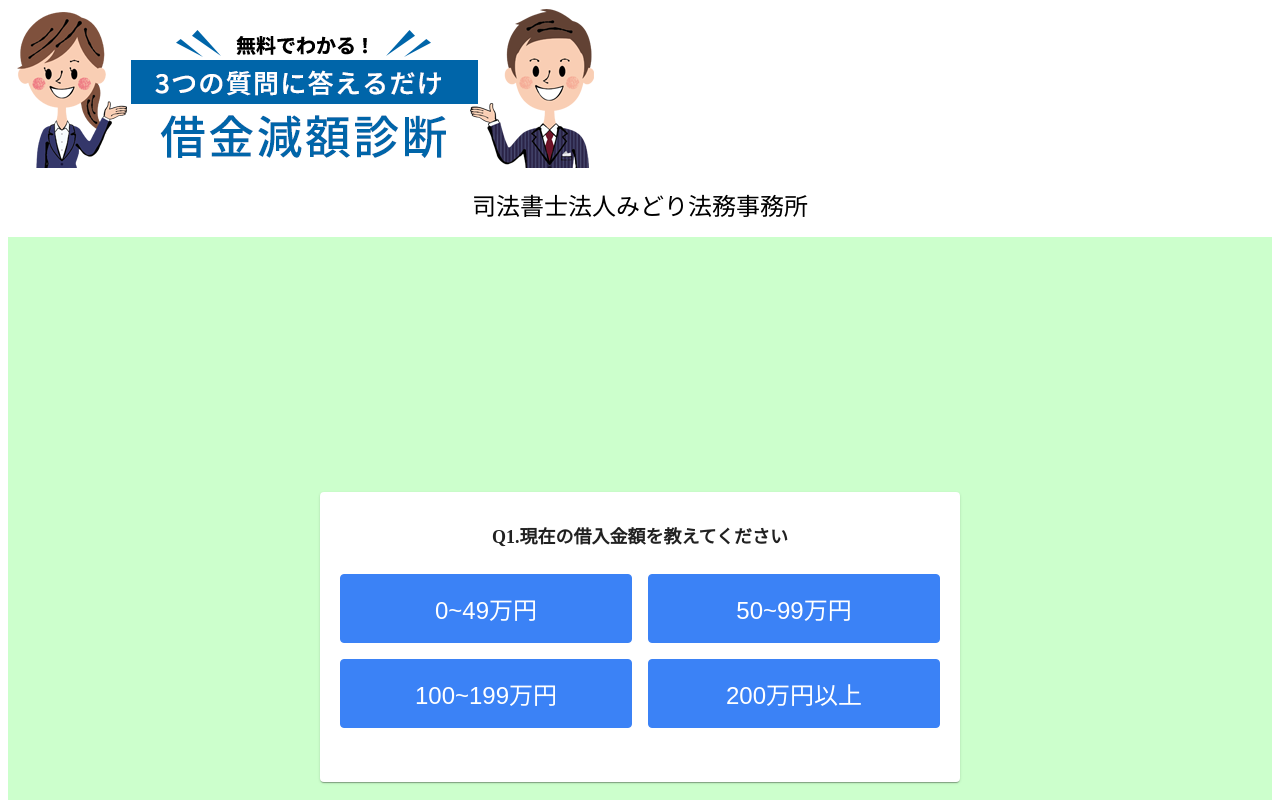
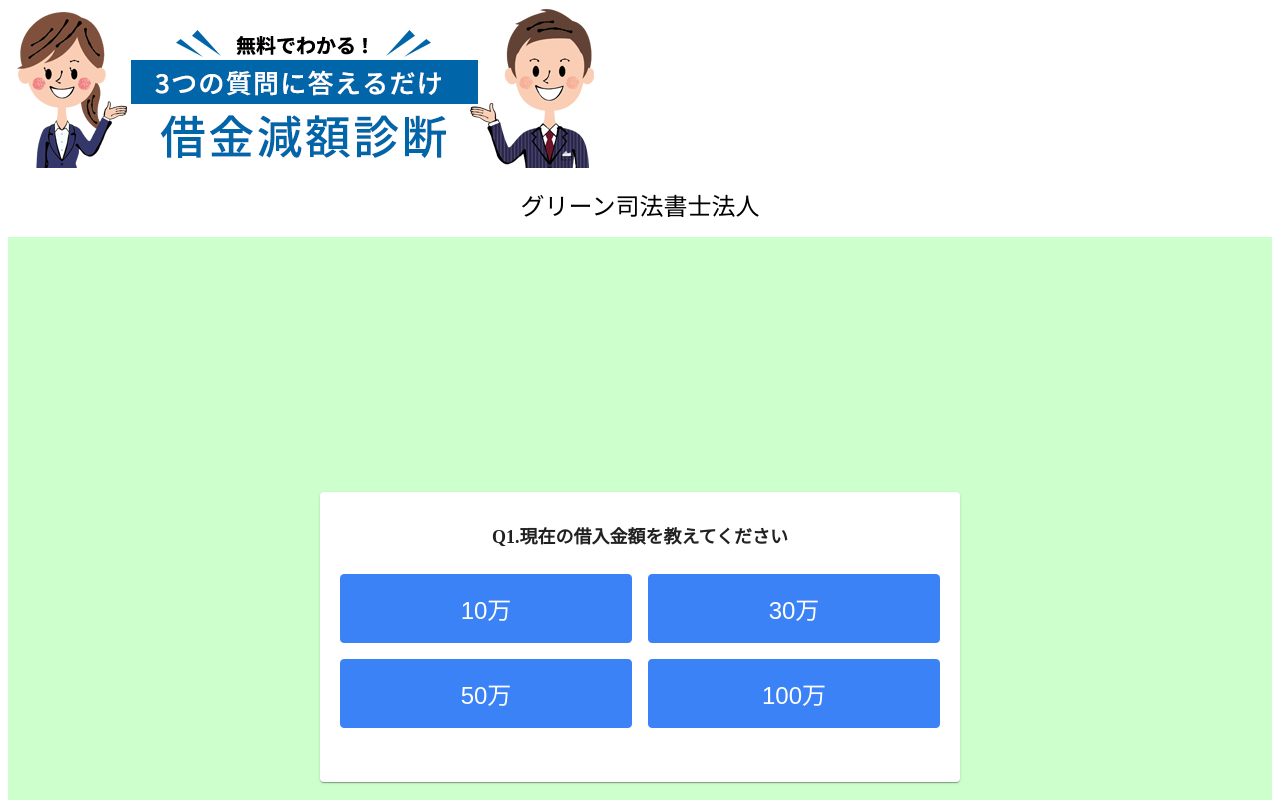
Before and after one commit to arp-y-kuromi/diagnosis-midori, a React (Vite) app: page / in a window 1280 px wide. Shown: the top 800 px of the page. Built offline with nearby package versions, Linux system fonts and the light colour scheme; the HTML template or start-up script is replaced by a standard one.

Commit message:
koheihouse_test

```diff
--- a/src/App.tsx
+++ b/src/App.tsx
@@ -6,8 +6,9 @@ function App() {
   return (
     <>
       <img src={img_FV} alt="説明文" />
-      <Header headerTitle="司法書士法人みどり法務事務所" />
-      <TopPage firstQuestion="Q1.現在の借入金額を教えてください" />
+      <Header headerTitle="グリーン司法書士法人" />
+      <TopPage firstQuestion="Q1.現在の借入金額を教えてください" a="10万" b="30万" c="50万" d="100万" />
+      <TopPage firstQuestion="Q2.現在の借入期間を教えてください"  a="1年未満" b="10年" c="50年" d="100年" />
     </>
   );
 }
--- a/src/Page/TopPage/TopPage.tsx
+++ b/src/Page/TopPage/TopPage.tsx
@@ -6,19 +6,27 @@ import {
   questionTitle,
 } from "./style";
 import { Btn } from "../const";
+
 type TopPageProps = {
   firstQuestion: string;
+  a:string
+  b:string
+  c:string
+  d:string
 };
 // test
-export const TopPage = ({ firstQuestion }: TopPageProps) => {
-  return (
+export const TopPage = ({ firstQuestion,a,b,c,d }: TopPageProps) => {
+  const test = () => {
+console.log("kohei");
+ }
+ return (
     <>
       <Box sx={pagePosition}>
         <Card sx={formPosition}>
           <div style={questionTitle}>{firstQuestion}</div>
           <div style={questionBtn}>
-            <Btn name="0~49万円" /> <Btn name="50~99万円" />
-            <Btn name="100~199万円" /> <Btn name="200万円以上" />
+            <Btn name={a} onClick={test} /> <Btn name={b} />
+            <Btn name={c} /> <Btn name={d} />
           </div>
         </Card>
       </Box>
```
